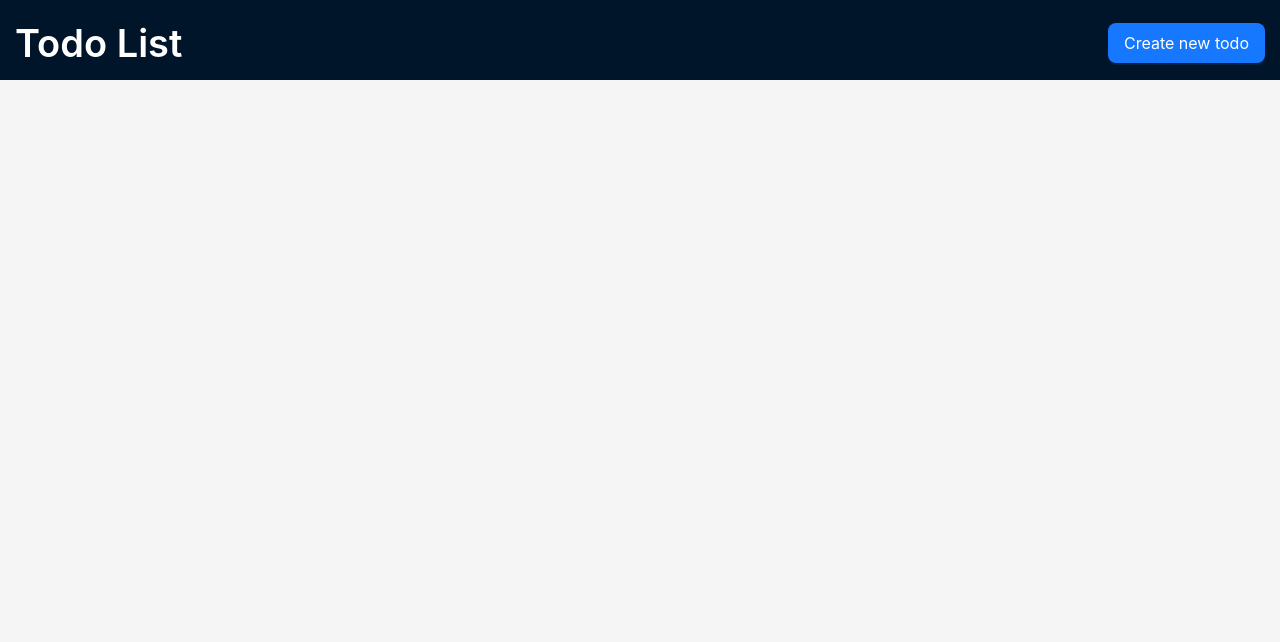
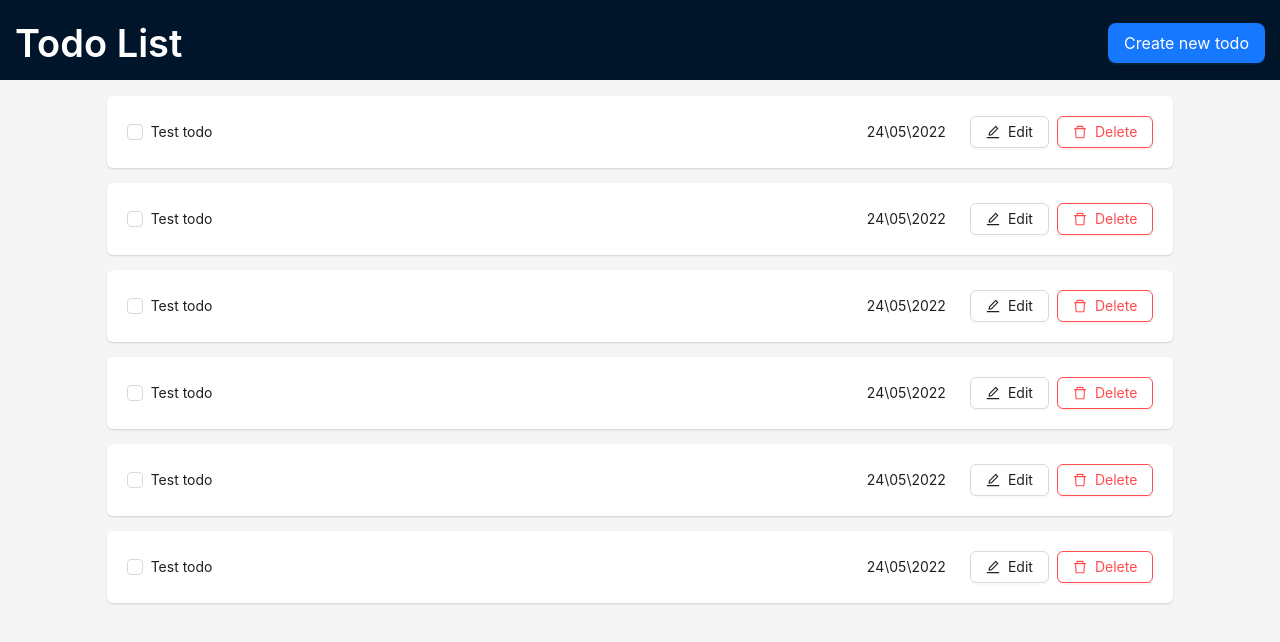
Before and after one commit to Chapalah/todo-list, a React (Create React App) app: page / in a window 1280 px wide. Shown: the top 642 px of the page. Built offline with nearby package versions, Linux system fonts and the light colour scheme.

Commit message:
add todos layout

```diff
--- a/package.json
+++ b/package.json
@@ -3,6 +3,7 @@
   "version": "0.1.0",
   "private": true,
   "dependencies": {
+    "@ant-design/icons": "^5.0.1",
     "@reduxjs/toolkit": "^1.9.3",
     "@testing-library/jest-dom": "^5.16.5",
     "@testing-library/react": "^13.4.0",
--- a/src/App.tsx
+++ b/src/App.tsx
@@ -1,14 +1,19 @@
-import { PageHeader } from "./components";
-import { Layout } from "antd";
+import { PageHeader, TodosTable } from "./components";
+import { Layout, Row, Col } from "antd";
 
 const layutStyle: React.CSSProperties = {
-  minHeight: '100vh'
-}
+  minHeight: "100vh",
+};
 
 function App() {
   return (
     <Layout style={layutStyle}>
       <PageHeader />
+        <Row>
+          <Col span={20} offset={2}>
+            <TodosTable />
+          </Col>
+        </Row>
     </Layout>
   );
 }
--- a/src/components/PageHeader.tsx
+++ b/src/components/PageHeader.tsx
@@ -6,6 +6,7 @@ const { Header } = Layout;
 
 const headerStyle: React.CSSProperties = {
   height: "80px",
+  marginBottom: '1rem',
   padding: "20px 15px",
   lineHeight: "120%",
 };
--- /dev/null
+++ b/src/components/TodoItem.tsx
@@ -0,0 +1,45 @@
+import { EditOutlined, DeleteOutlined } from "@ant-design/icons";
+import { Button, Row, Typography, Space, Checkbox } from "antd";
+import { memo } from "react";
+
+const { Text } = Typography;
+
+const rowStyle: React.CSSProperties = {
+  padding: "20px",
+  backgroundColor: "#ffffff",
+  borderRadius: "6px",
+  boxShadow: "0px 1px 2px rgba(0,0,0,.15)",
+  marginBottom: "15px",
+  cursor: "pointer",
+};
+
+const TodoItems = () => {
+  const handleEdit = () => {};
+
+  const handleDelete = () => {};
+
+  return (
+    <Row style={rowStyle} align={"middle"} justify="space-between">
+      <Space>
+        <Checkbox></Checkbox>
+        <Text>Test todo</Text>
+      </Space>
+
+      <Row align={"middle"} justify={"end"}>
+        <Space size="large">
+          <Text>24\05\2022</Text>
+          <Space>
+            <Button icon={<EditOutlined />} onClick={handleEdit}>
+              Edit
+            </Button>
+            <Button icon={<DeleteOutlined />} danger onClick={handleDelete}>
+              Delete
+            </Button>
+          </Space>
+        </Space>
+      </Row>
+    </Row>
+  );
+};
+
+export default memo(TodoItems);
--- /dev/null
+++ b/src/components/TodosList.tsx
@@ -0,0 +1,40 @@
+import { memo } from "react";
+import { Empty, Button, Spin } from "antd";
+import TodoItem from "./TodoItem";
+
+import { LoadingOutlined } from "@ant-design/icons";
+
+const spinStyle: React.CSSProperties = {
+  position: 'absolute',
+  top: '40vh',
+  left: '50%',
+}
+
+const TodosTable = () => {
+  if (false) {
+    return (
+      <Empty description={"There are no todos"}>
+        <Button type="primary">Create now</Button>
+      </Empty>
+    );
+  }
+
+  if (false) {
+    return (
+      <Spin style={spinStyle} indicator={<LoadingOutlined style={{ fontSize: "3rem" }} />} />
+    );
+  }
+
+  return (
+    <>
+      <TodoItem />
+      <TodoItem />
+      <TodoItem />
+      <TodoItem />
+      <TodoItem />
+      <TodoItem />
+    </>
+  );
+};
+
+export default memo(TodosTable);
--- a/src/components/index.ts
+++ b/src/components/index.ts
@@ -1 +1,3 @@
 export { default as PageHeader } from "./PageHeader";
+export { default as TodosTable } from "./TodosList";
+export { default as TodoItems } from "./TodoItem";
```
Also changed, not shown: 1 other file (tests, documents, lock files or other folders).
